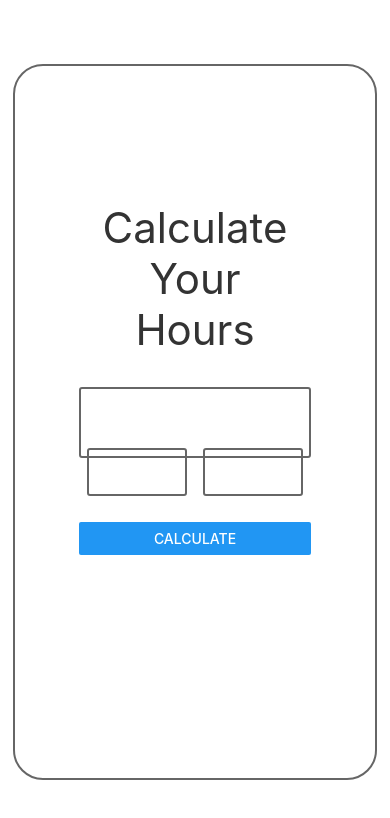
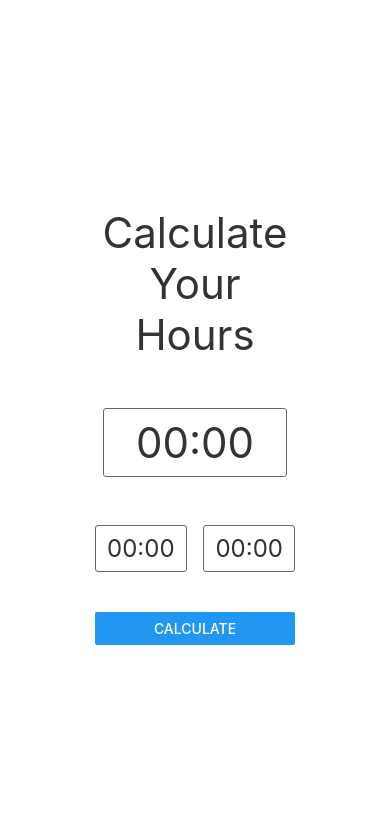
Before and after one commit to heyitsjoealongi/react-native-hourly-time-calculator, a React Native app: screen / in a window 390 px wide. Shown: the top 818 px of the page. Built offline with nearby package versions, Linux system fonts and the light colour scheme.

Commit message:
Keyboard & Inputs

```diff
--- a/App.js
+++ b/App.js
@@ -1,67 +1,80 @@
 import React from "react";
-import { View, Text, TextInput, Button, StyleSheet } from "react-native";
-
-import TimeField from "react-simple-timefield";
+import {
+  SafeAreaView,
+  View,
+  Text,
+  TextInput,
+  Button,
+  Keyboard,
+  TouchableWithoutFeedback,
+  StyleSheet,
+} from "react-native";
 
 export default function App() {
+  const [timeOne, onChangeTimeOne] = React.useState(null);
+  const [timeTwo, onChangeTimeTwo] = React.useState(null);
+  const [timeTotal, onChangeTimeTotal] = React.useState(null);
+
+  const DismissKeyboard = ({ children }) => (
+    <TouchableWithoutFeedback onPress={() => Keyboard.dismiss()}>
+      {children}
+    </TouchableWithoutFeedback>
+  );
+
   return (
-    <View style={styles.container}>
+    <SafeAreaView style={styles.container}>
       <View style={styles.calculator}>
         <View style={styles.totalGroup}>
-          <Text
-            style={{
-              fontSize: 42,
-              textAlign: "center",
-              padding: "24px",
-              margin: "24px auto",
-              color: "#333",
-            }}
-          >
-            Calculate Your Hours
-          </Text>
-          <TextInput style={styles.inputTotal} disabled />
+          <Text style={styles.heading}>Calculate Your Hours</Text>
+          <TextInput
+            style={styles.inputTotal}
+            onChangeText={onChangeTimeTotal}
+            value={timeTotal}
+            placeholder="00:00"
+            keyboardType="numeric"
+            disabled
+          />
         </View>
-        <View style={styles.inputGroup}>
-          <TextInput style={styles.input} />
-          <TextInput style={styles.input} />
-        </View>
+        <DismissKeyboard>
+          <View style={styles.inputGroup}>
+            <TextInput
+              style={styles.input}
+              onChangeText={onChangeTimeOne}
+              value={timeOne}
+              placeholder="00:00"
+              keyboardType="numeric"
+            />
+            <TextInput
+              style={styles.input}
+              onChangeText={onChangeTimeTwo}
+              value={timeTwo}
+              placeholder="00:00"
+              keyboardType="numeric"
+            />
+          </View>
+        </DismissKeyboard>
         <View style={styles.buttonGroup}>
           <Button title="Calculate" />
         </View>
       </View>
-    </View>
+    </SafeAreaView>
   );
 }
 
 const styles = StyleSheet.create({
   container: {
     flex: 1,
-    flexDirection: "column",
     justifyContent: "center",
     alignItems: "center",
     alignContent: "center",
   },
   calculator: {
-    flex: 1,
-    flexDirection: "column",
-    justifyContent: "center",
-    alignItems: "center",
-    alignContent: "center",
     padding: "64px",
     margin: "64px",
-    backgroundColor: "#fff",
-    borderRadius: 30,
-    border: "2px solid #666",
-    maxWidth: 600,
   },
   totalGroup: {
-    flex: 1,
-    flexDirection: "column",
-    justifyContent: "center",
-    alignItems: "center",
-    alignContent: "center",
-    maxHeight: 200,
-    width: "100%",
+    padding: "8px",
+    margin: "8px",
   },
   inputGroup: {
     flex: 1,
@@ -69,34 +82,35 @@ const styles = StyleSheet.create({
     justifyContent: "center",
     alignItems: "center",
     alignContent: "center",
-    maxHeight: 100,
     width: "100%",
   },
-  buttonGroup: {
-    flex: 1,
-    flexDirection: "column",
-    maxHeight: 100,
-    width: "100%",
+  buttonGroup: { marginVertical: "24px", padding: "8px" },
+  heading: {
+    fontSize: 42,
+    textAlign: "center",
+    marginVertical: "24px",
+    color: "#333",
   },
   inputTotal: {
-    border: "2px solid #666",
     fontSize: 42,
     textAlign: "center",
     width: "100%",
     padding: "8px",
-    margin: "8px",
+    marginVertical: "24px",
     color: "#333",
+    borderColor: "#666",
+    borderWidth: 1,
     borderRadius: 3,
   },
   input: {
-    border: "2px solid #666",
-    fontSize: 42,
+    fontSize: 24,
     textAlign: "center",
-    height: "48px",
     width: "50%",
     padding: "8px",
     margin: "8px",
     color: "#333",
+    borderColor: "#666",
+    borderWidth: 1,
     borderRadius: 3,
   },
 });
--- a/package.json
+++ b/package.json
@@ -13,8 +13,7 @@
     "react": "16.13.1",
     "react-dom": "16.13.1",
     "react-native": "https://github.com/expo/react-native/archive/sdk-41.0.0.tar.gz",
-    "react-native-web": "~0.13.12",
-    "react-simple-timefield": "^3.2.3"
+    "react-native-web": "~0.13.12"
   },
   "devDependencies": {
     "@babel/core": "^7.9.0"
```
Also changed, not shown: 1 other file (tests, documents, lock files or other folders).
